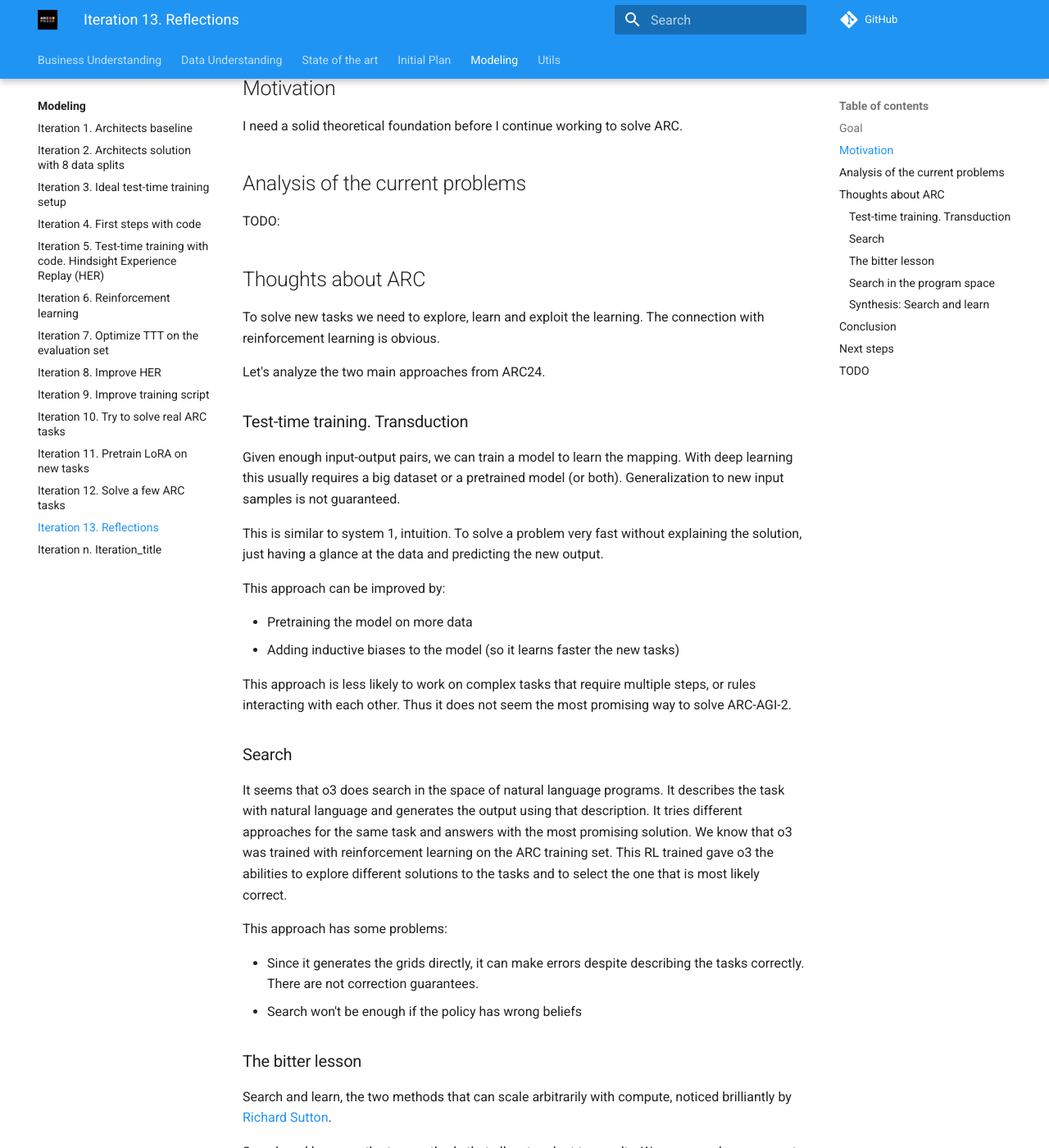
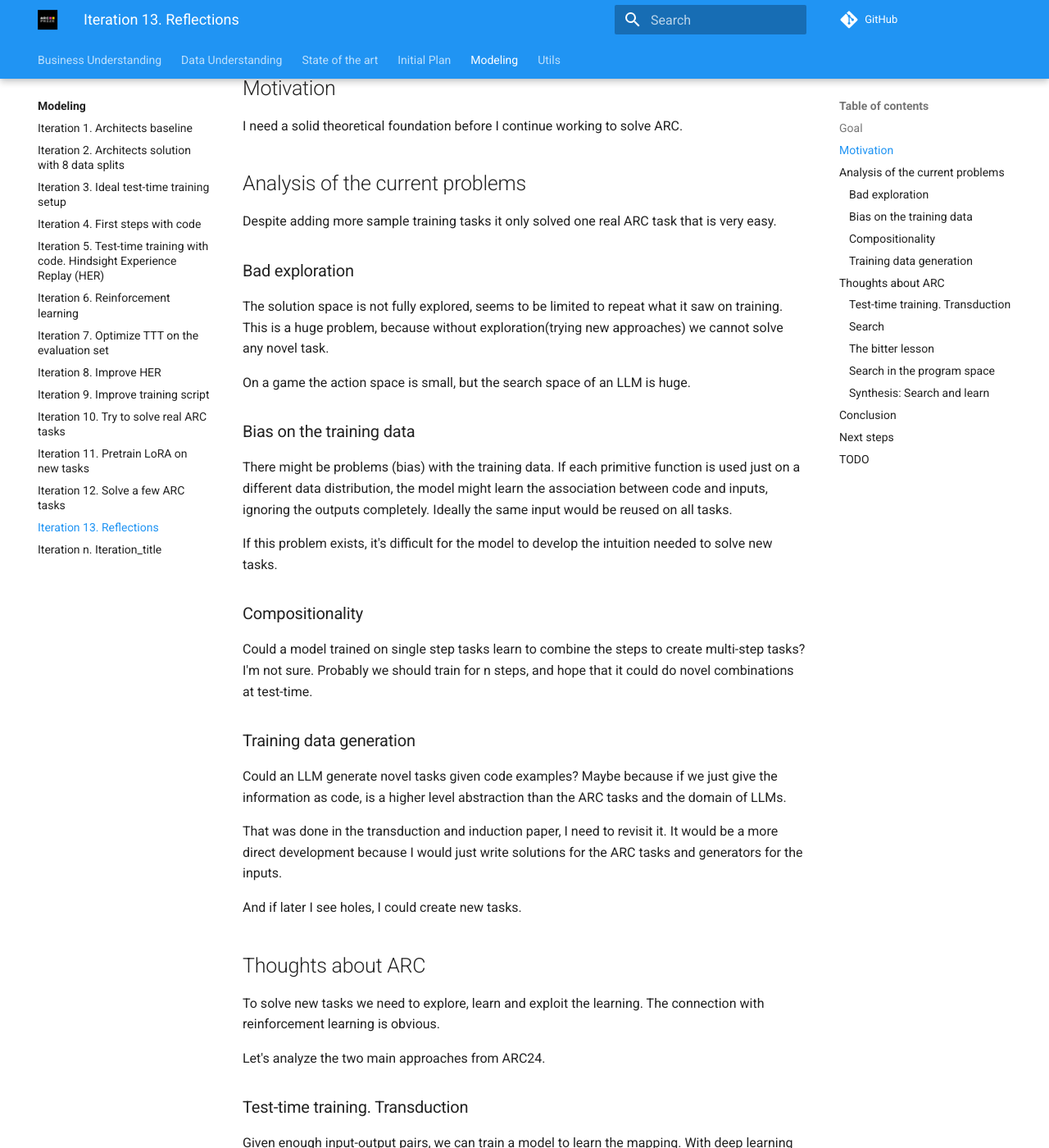
Before and after one commit to ironbar/arc25, an MkDocs documentation site: the page built from docs/modeling/Iteration_13_reflections.md, in a window 1280 px wide and 1400 px high, scrolled down 320 px. Shown: the whole window at 82% size. Built offline with MkDocs 1.6.1 and Material for MkDocs 9.7.7, drawn with Linux system fonts in a browser that asks for light colours; comment, search, counter and statistics services are not loaded.

Commit message:
documented problems of the current approach

```diff
--- a/docs/modeling/Iteration_13_reflections.md
+++ b/docs/modeling/Iteration_13_reflections.md
@@ -21,7 +21,37 @@ I need a solid theoretical foundation before I continue working to solve ARC.
 
 ## Analysis of the current problems
 
-TODO:
+Despite adding more sample training tasks it only solved one real ARC task that is very easy.
+
+### Bad exploration
+
+The solution space is not fully explored, seems to be limited to repeat what it saw on training. This
+is a huge problem, because without exploration(trying new approaches) we cannot solve any novel task.
+
+On a game the action space is small, but the search space of an LLM is huge.
+
+### Bias on the training data
+
+There might be problems (bias) with the training data. If each primitive function is used just on a different
+data distribution, the model might learn the association between code and inputs, ignoring the outputs completely.
+Ideally the same input would be reused on all tasks.
+
+If this problem exists, it's difficult for the model to develop the intuition needed to solve new tasks.
+
+### Compositionality
+
+Could a model trained on single step tasks learn to combine the steps to create multi-step tasks? I'm not sure.
+Probably we should train for n steps, and hope that it could do novel combinations at test-time.
+
+### Training data generation
+
+Could an LLM generate novel tasks given code examples? Maybe because if we just give the information
+as code, is a higher level abstraction than the ARC tasks and the domain of LLMs.
+
+That was done in the transduction and induction paper, I need to revisit it. It would be a more direct
+development because I would just write solutions for the ARC tasks and generators for the inputs.
+
+And if later I see holes, I could create new tasks.
 
 ## Thoughts about ARC
 
```
